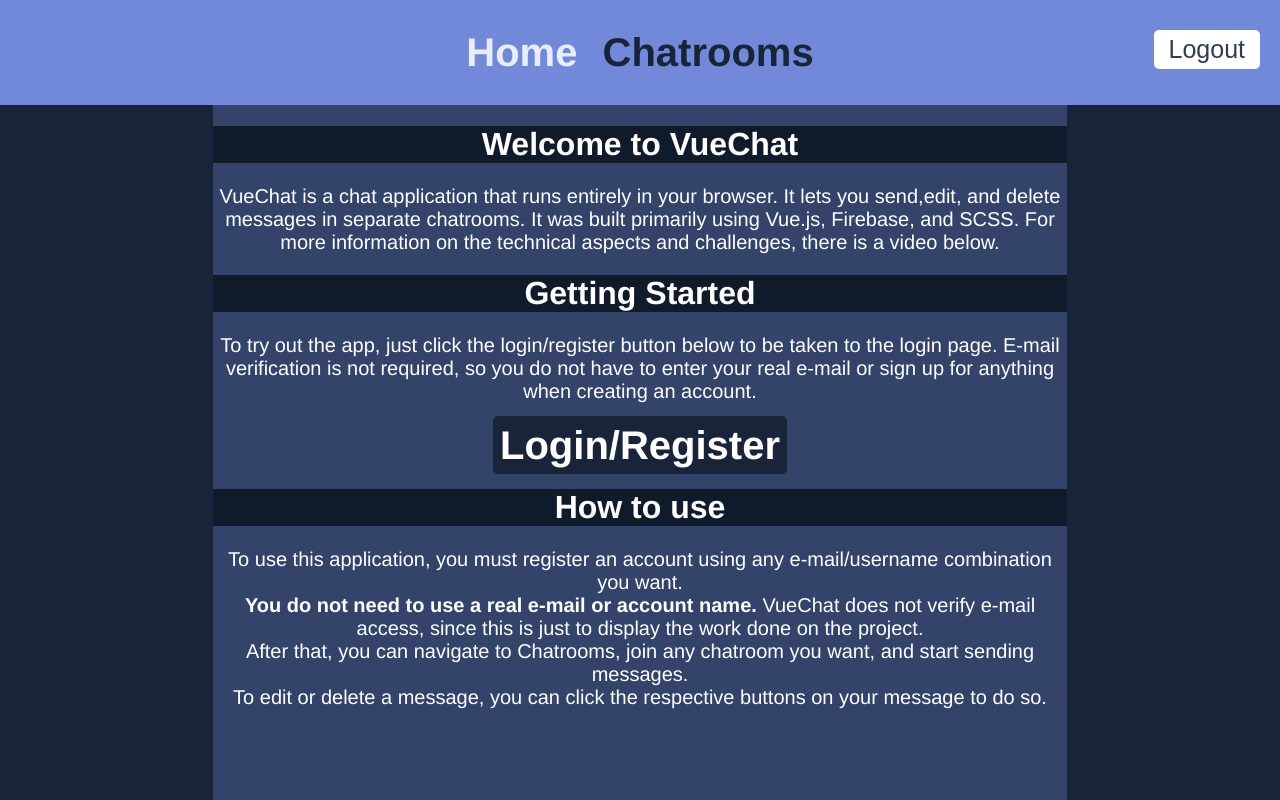
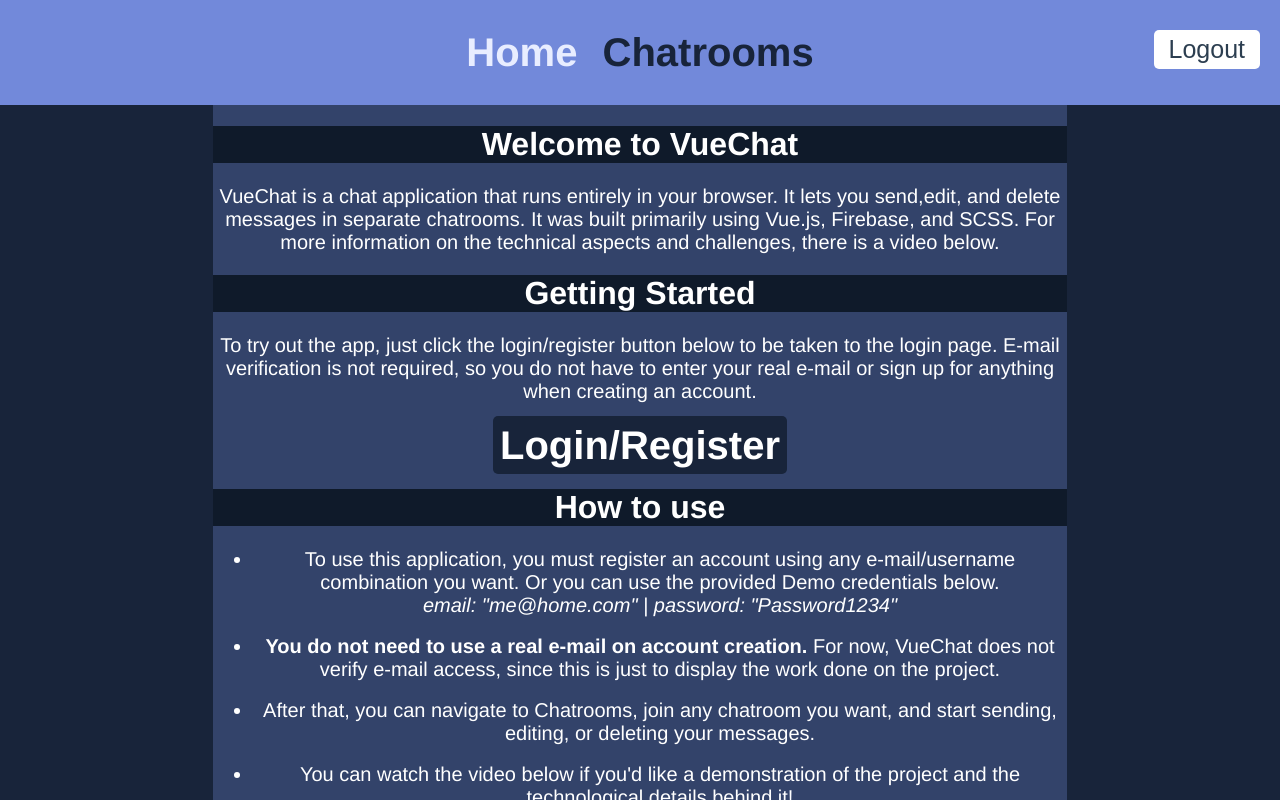
Before and after one commit to MalikKilgore/VueChat, a Vue app: page / in a window 1280 px wide. Shown: the top 800 px of the page. Built offline with nearby package versions, Linux system fonts and the light colour scheme; no server answers.

Commit message:
Fixed logout button position on page. Updated Home page layout and got demo video embed working properly. Added demo credentials for use within the app.

```diff
--- a/src/components/SiteNav.vue
+++ b/src/components/SiteNav.vue
@@ -55,7 +55,7 @@
 	border: 0;
 	border-radius: 5px;
   font-size: 25px;
-  position: fixed;
+  position: absolute;
   right: 20px;
 
   &:hover {
--- a/src/views/Home.vue
+++ b/src/views/Home.vue
@@ -15,16 +15,18 @@
       <router-link to="/join">Login/Register</router-link>
       <br>
       <h1>How to use</h1>
-      <p>To use this application, you must register an account using any e-mail/username combination you want.<br>
-      <b>You do not need to use a real e-mail or account name.</b> VueChat does not verify e-mail access, since this is just to display the work done on the project. <br>
-        After that, you can navigate to Chatrooms, join any chatroom you want, and start sending messages. <br>
-        To edit or delete a message, you can click the respective buttons on your message to do so.
-      </p>
-      <!--
-        <a href="https://youtu.be/M-R5B_HT-lQ">
-          <img src="../assets/VueChatVideo.png">
-        </a>
-      -->
+      <ul>
+        <li>To use this application, you must register an account using any e-mail/username combination you want. Or you can use the provided Demo credentials below.<br>
+        <i>email: "me@home.com" | password: "Password1234"</i></li>
+          <br>
+        <li><b>You do not need to use a real e-mail on account creation.</b> For now, VueChat does not verify e-mail access,
+      since this is just to display the work done on the project.</li>
+          <br>
+        <li>After that, you can navigate to Chatrooms, join any chatroom you want, and start sending, editing, or deleting your messages.</li>
+          <br>
+        <li>You can watch the video below if you'd like a demonstration of the project and the technological details behind it!</li>
+      </ul>
+      <embed src="https://www.youtube.com/embed/M-R5B_HT-lQ" width="840" height="473" title="VueChat Demonstration">
     </div>
     <div>
 
@@ -93,6 +95,11 @@
     max-height: 800px;
     text-decoration: none;
   }
+  li {
+    font-size: 20px;
+    color: #ffffff;
+    text-decoration: none;
+  }
 }
 
 #filler {
```
Also changed, not shown: 10 other files (tests, documents, lock files or other folders).
